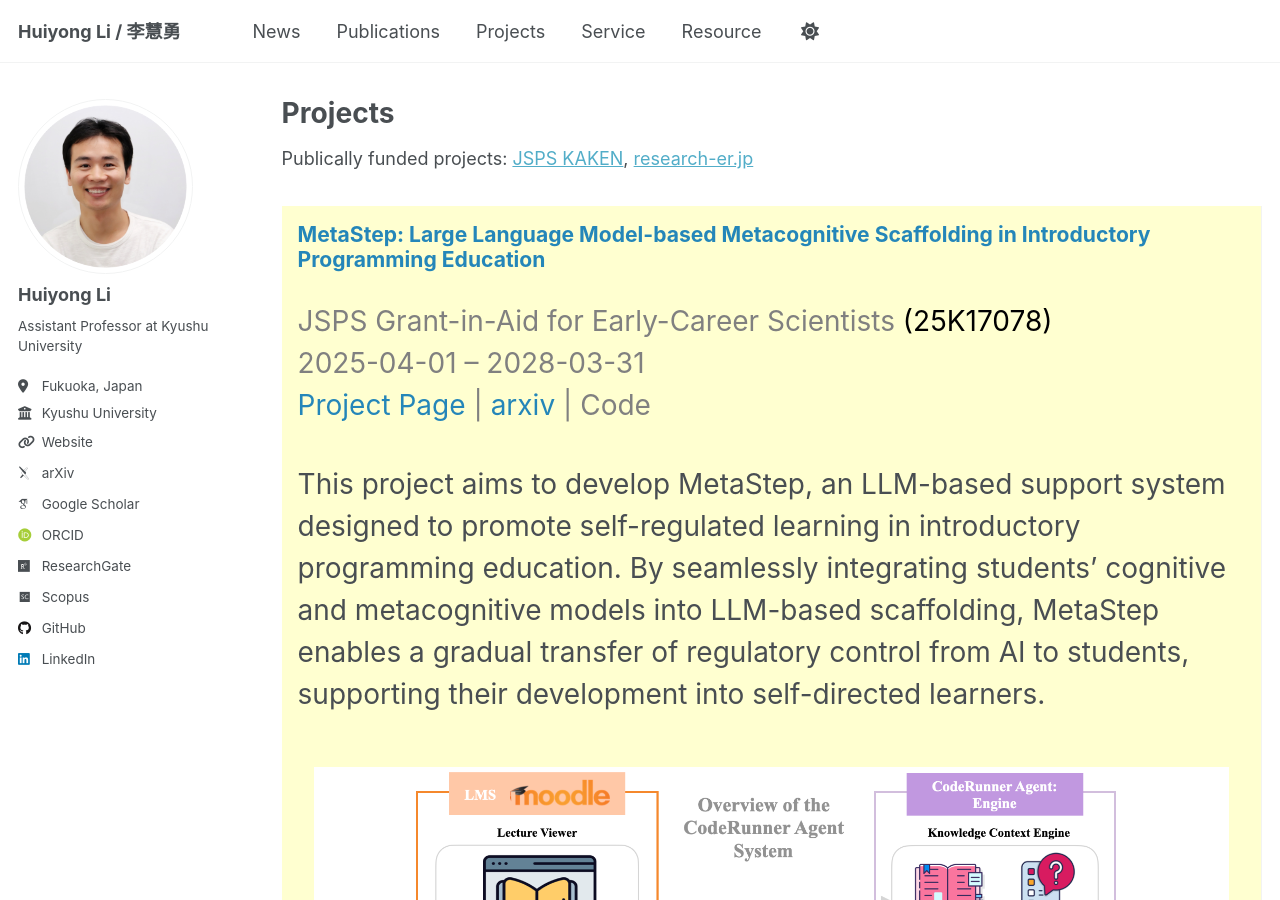
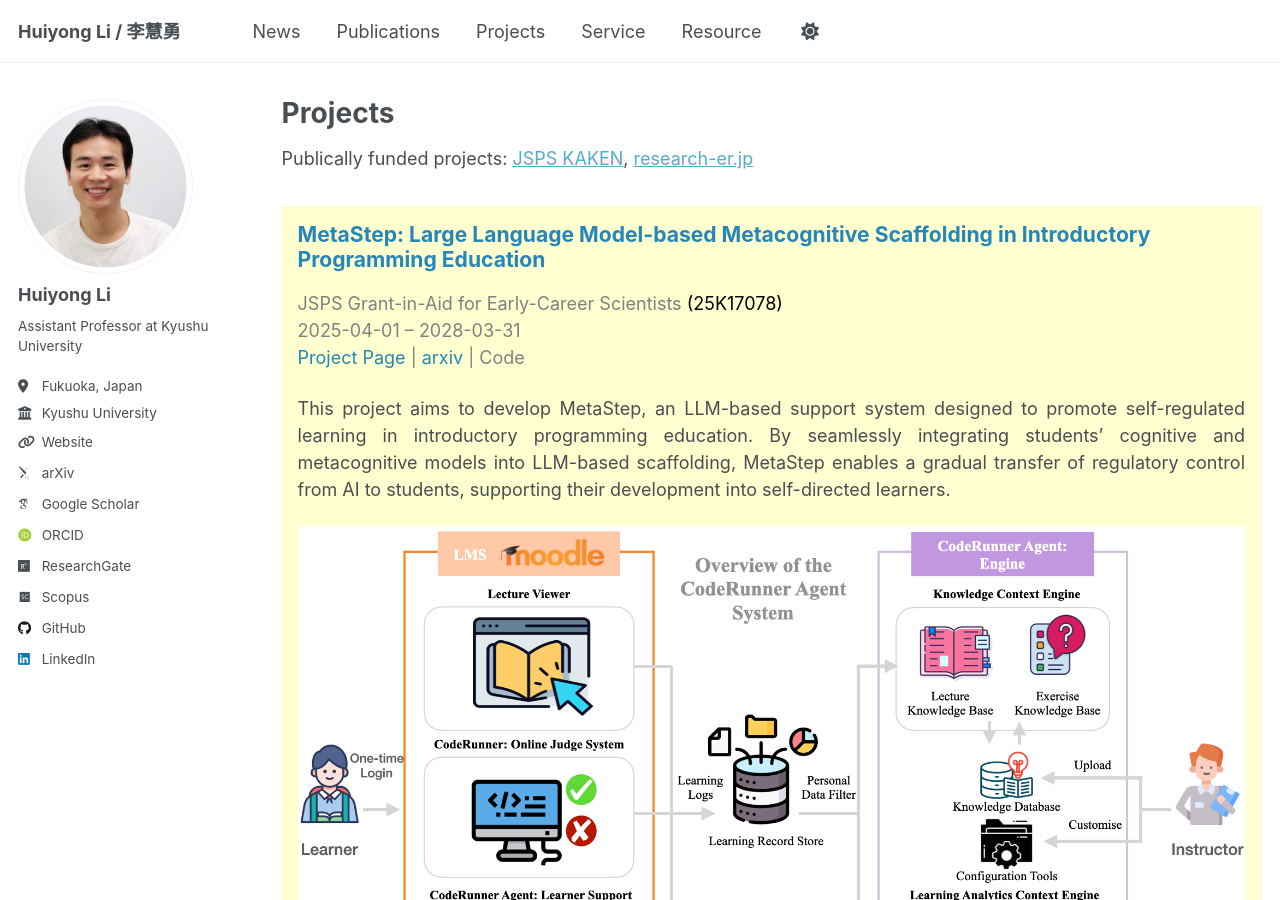
Before and after one commit to li-huiyong/li-huiyong.github.io, a Jekyll site: the page built from _pages/projects.md, in a window 1280 px wide and 900 px high. Built offline with Jekyll 4.4.1, drawn with Linux system fonts in a browser that asks for light colours; some web fonts are replaced.

Commit message:
update font size of overview

```diff
--- a/_pages/projects.md
+++ b/_pages/projects.md
@@ -20,7 +20,7 @@ Publically funded projects: [JSPS KAKEN](https://nrid.nii.ac.jp/en/nrid/10000609
 	      MetaStep: Large Language Model-based Metacognitive Scaffolding in Introductory Programming Education
 	  </a>
         </h1>
-        <p style="font-size: 28px; color: gray">
+        <p style="font-size: 18px; color: gray">
 	  JSPS Grant-in-Aid for Early-Career Scientists <a href="https://kaken.nii.ac.jp/ja/grant/KAKENHI-PROJECT-25K17078/" style="text-decoration: none; color: black;">(25K17078)</a>
 	  <br>
 	  2025-04-01 – 2028-03-31
@@ -31,10 +31,10 @@ Publically funded projects: [JSPS KAKEN](https://nrid.nii.ac.jp/en/nrid/10000609
           | Code
 	</p>
         <p></p>
-        <p style="font-size: 28px;">
+        <p style="font-size: 18px; text-align: justify;">
 This project aims to develop MetaStep, an LLM-based support system designed to promote self-regulated learning in introductory programming education. By seamlessly integrating students’ cognitive and metacognitive models into LLM-based scaffolding, MetaStep enables a gradual transfer of regulatory control from AI to students, supporting their development into self-directed learners.
         </p>
-	<img src="/images/coderunner-agent.png" alt="Project Image" style="max-width: 100%; max-height: 100%; padding:16px; vertical-align:middle;">
+	<img src="/images/coderunner-agent.png" alt="Project Image" style="max-width: 100%; max-height: 100%; vertical-align:middle;">
       </td>
 </tr>
 
@@ -45,17 +45,17 @@ This project aims to develop MetaStep, an LLM-based support system designed to p
 	      miXai^learn: Multimodal Interactions, and Explainable AI for Embodied learning
 	  </a>
         </h1>
-        <h2 style="color: gray">
+        <p style="font-size: 18px; color: gray">
 	  JSPS Fund for the Promotion of Joint International Research (International Collaborative Research) <a href="https://kaken.nii.ac.jp/en/grant/KAKENHI-PROJECT-24KK0051/" style="text-decoration: none; color: black;">(24KK0051)</a>
 	<br>
 	  2024-09-09 – 2027-03-31
 	<br>
         <a href="https://sites.google.com/view/mixailearn/home" style="text-decoration: none; color: #2486b9;">Project Page</a>
-	</h2>
+	</p>
         <p></p>
-        <h2>
+        <p style="font-size: 18px; text-align: justify;">
 This joint research takes the standpoint that learning has embodied experiences distributed in the physical and virtual spaces. While current online learning systems often focus on the cognitive skills, there is a lack of data-driven approaches for tracking learning process and provide feedback on tasks that are distributed in physical and virtual spaces. This research explores an innovative integration of Artificial Intelligence (AI) and socially assistive robotics in a technical infrastructure to enhance learner’s critical reflection in the psychomotor and cognitive aspects of learning.
-        </h2>
+        </p>
 	<img src="/images/mixai-learn.png" alt="Project Image" style="max-width: 100%; max-height: 100%; vertical-align:middle;">
       </td>
 </tr>
@@ -67,17 +67,17 @@ This joint research takes the standpoint that learning has embodied experiences
 		MMLAIR: Multimodal Learning Analytics in Reading
 	  </a>
         </h1>
-        <h2 style="color: gray">
+        <p style="font-size: 18px; color: gray">
 	  Education and Research Support Program on Mathematical and Data Science (Kyushu University)
 	<br>
 	  2024-06-18 – 2025-03-31
 	<br>
         <a href="https://li-huiyong.github.io/MMLAIR" style="text-decoration: none; color: #2486b9;">Project Page</a>
-	</h2>
+	</p>
         <p></p>
-        <h2>
+        <p style="font-size: 18px; text-align: justify;">
 This project analyzes students' behavioral, cognitive, and emotional patterns during digital reading to understand learning processes and predict knowledge outcomes. By continuously monitoring multimodal data from learning logs, eye-tracking, and physiological sensors, the research enables adaptive learning systems that respond dynamically to individual student states, supporting personalized educational interventions in real-time.
-        </h2>
+        </p>
 	<img src="/images/mmlair.png" alt="Project Image" style="max-width: 100%; max-height: 100%; vertical-align:middle;">
       </td>
 </tr>
@@ -89,7 +89,7 @@ This project analyzes students' behavioral, cognitive, and emotional patterns du
 	      GOAL project: AI-supported self-directed learning lifestyle in data-rich educational ecosystem
 	  </a>
         </h1>
-        <h2 style="color: gray">
+        <p style="font-size: 18px; color: gray">
 	  JSPS Grant-in-Aid for Scientific Research (B) <a href="https://kaken.nii.ac.jp/ja/grant/KAKENHI-PROJECT-23K25156/" style="text-decoration: none; color: black;">(23K25156)</a>
 	<br>
 	  2022-04-01 – 2025-03-31
@@ -97,11 +97,11 @@ This project analyzes students' behavioral, cognitive, and emotional patterns du
         <a href="https://sites.google.com/view/letsgoal" style="text-decoration: none; color: #2486b9;">Project Page</a>
 	|
         <a href="https://sites.google.com/view/letsgoal/publication" style="text-decoration: none; color: #2486b9;">Publications</a>
-	</h2>
+	</p>
         <p></p>
-        <h2>
+        <p style="font-size: 18px; text-align: justify;">
 Learners need to be trained to be self-directed in their learning and daily activities. This research focuses on developing digital learning environments that trace learners' behaviors and provide them functionalities to develop such self-direction skills by analysis of those data.
-        </h2>
+        </p>
 	<img src="/images/goal-system.png" alt="Project Image" style="max-width: 100%; max-height: 100%; vertical-align:middle;">
       </td>
 </tr>
@@ -113,7 +113,7 @@ Learners need to be trained to be self-directed in their learning and daily acti
 	      Cyberspace Infrastructure Technology Using Big Data and AI: Research on Evidence-Based Tailor-Made Education
 	  </a>
         </h1>
-        <h2 style="color: gray">
+        <p style="font-size: 18px; color: gray">
 	  The Second Phase of Cross-ministerial Strategic Innovation Promotion Program (SIP2) <a href="https://www.nedo.go.jp/activities/ZZJP2_100126.html" style="text-decoration: none; color: black;">(JPNP18013)</a>
 	<br>
 	  2018-11-15 - 2023-03-31
@@ -121,11 +121,11 @@ Learners need to be trained to be self-directed in their learning and daily acti
         <a href="https://www.let.media.kyoto-u.ac.jp/en/project/sip/" style="text-decoration: none; color: #2486b9;">Project Page</a>
 	|
         <a href="https://www8.cao.go.jp/cstp/gaiyo/sip/sip2_seika/big3.pdf" style="text-decoration: none; color: #2486b9;">Final Report in JP (p.31-36)</a>
-	</h2>
+	</p>
         <p></p>
-        <h2>
+        <p style="font-size: 18px; text-align: justify;">
 In this research, we collect and analyze learning data logs which is otherwise difficult to synthesize automatically and requires advanced interaction tracking. The approach consumes the domain knowledge of learning and cognitive science, artificial intelligence, and information and communication infrastructure technology. By researching and developing the AI driven pedagogical platform, we aim to realize a precision education that can be tailored to the characteristics of learners based on evidence.
-        </h2>
+        </p>
 	<img src="/images/sip2-leaf.png" alt="Project Image" style="max-width: 100%; max-height: 100%; vertical-align:middle;">
       </td>
 </tr>
```
